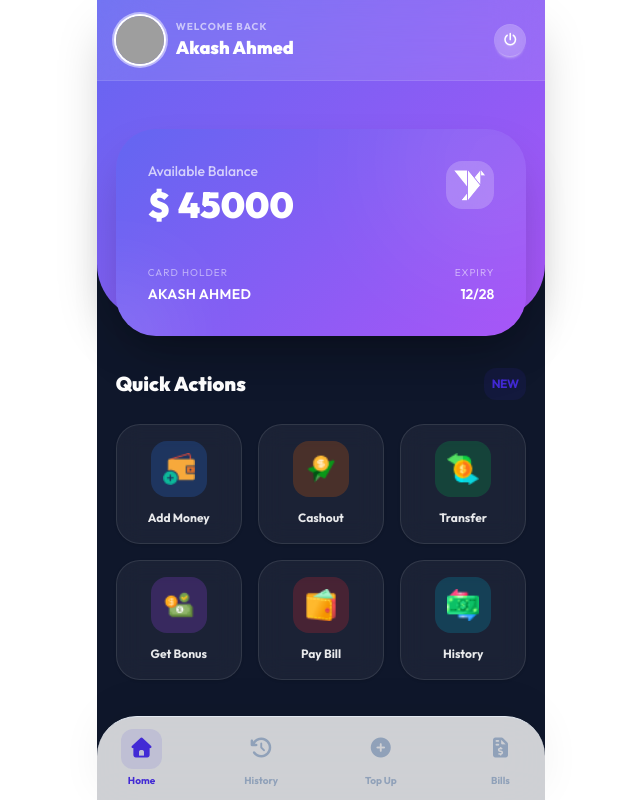
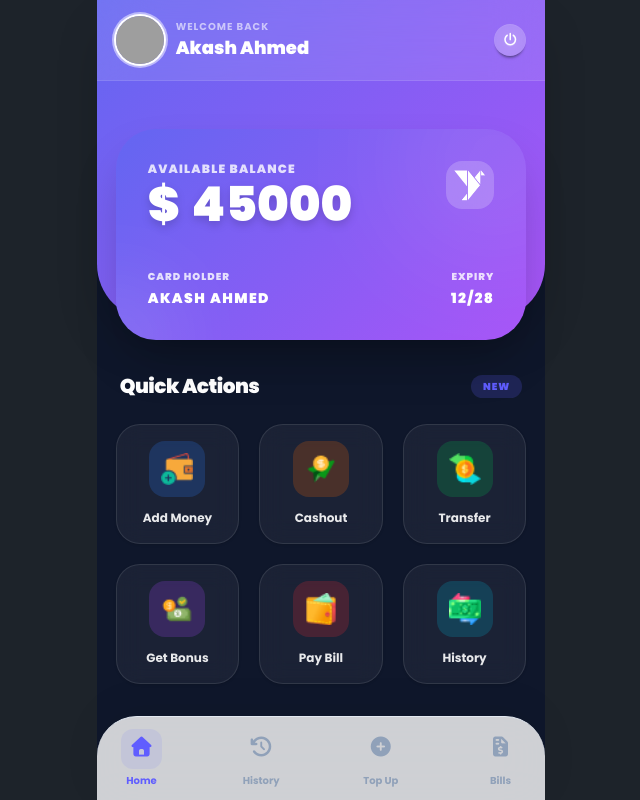
Before and after one commit to Redwanhossain200/payoo-code-redesign, a plain HTML site: page home.html in a window 1280 px wide. Shown: the whole page, without its empty margins (319-959 px from the left). Drawn offline with nearby package versions, Linux system fonts and the light colour scheme; grey boxes are pictures that could not be loaded.

Commit message:
style: update theme to dark, transition font to Poppins, and refine UI component aesthetics

```diff
--- a/home.html
+++ b/home.html
@@ -1,5 +1,5 @@
 <!doctype html>
-<html lang="en" data-theme="light">
+<html lang="en" data-theme="dark">
   <head>
     <meta charset="UTF-8" />
     <meta name="viewport" content="width=device-width, initial-scale=1.0" />
@@ -29,19 +29,19 @@
     <link rel="preconnect" href="https://fonts.googleapis.com" />
     <link rel="preconnect" href="https://fonts.gstatic.com" crossorigin />
     <link
-      href="https://fonts.googleapis.com/css2?family=Outfit:wght@100..900&display=swap"
+      href="https://fonts.googleapis.com/css2?family=Poppins:wght@100..900&display=swap"
       rel="stylesheet"
     />
 
     <style>
       * {
-        font-family: "Outfit", sans-serif;
+        font-family: "Poppins", sans-serif;
       }
       .glass-card {
-        background: rgba(255, 255, 255, 0.7);
-        backdrop-filter: blur(12px);
-        -webkit-backdrop-filter: blur(12px);
-        border: 1px solid rgba(255, 255, 255, 0.3);
+        background: rgba(255, 255, 255, 0.85);
+        backdrop-filter: blur(16px);
+        -webkit-backdrop-filter: blur(16px);
+        border: 1px solid rgba(255, 255, 255, 0.4);
       }
       .premium-gradient {
         background: linear-gradient(135deg, #6366f1 0%, #a855f7 100%);
@@ -96,8 +96,8 @@
           <div class="relative z-10">
             <div class="flex justify-between items-start mb-10">
               <div>
-                <p class="text-white/70 text-sm font-medium mb-1">Available Balance</p>
-                <h2 class="text-4xl font-black text-white flex items-center gap-2">
+                <p class="text-white/80 text-xs font-black uppercase tracking-widest mb-1">Available Balance</p>
+                <h2 class="text-5xl font-black text-white flex items-center gap-3 drop-shadow-lg">
                   $ <span id="balance">45000</span>
                 </h2>
               </div>
@@ -108,24 +108,24 @@
 
             <div class="flex justify-between items-end">
               <div>
-                <p class="text-white/50 text-[10px] uppercase tracking-widest mb-1">Card Holder</p>
-                <p class="text-white font-semibold tracking-wide text-sm">AKASH AHMED</p>
+                <p class="text-white/80 text-[10px] font-black uppercase tracking-widest mb-1">Card Holder</p>
+                <p class="text-white font-black tracking-widest text-sm uppercase">Akash Ahmed</p>
               </div>
               <div class="text-right">
-                <p class="text-white/50 text-[10px] uppercase tracking-widest mb-1">Expiry</p>
-                <p class="text-white font-semibold text-sm">12/28</p>
+                <p class="text-white/80 text-[10px] font-black uppercase tracking-widest mb-1">Expiry</p>
+                <p class="text-white font-black text-sm tracking-widest">12/28</p>
               </div>
             </div>
           </div>
         </div>
 
-        <section class="mb-8">
-          <div class="flex justify-between items-center mb-6">
-            <h2 class="text-xl font-black text-white">Quick Actions</h2>
-            <span class="p-2 bg-primary/10 text-primary rounded-xl text-xs font-bold uppercase tracking-tighter">New</span>
+        <section class="mb-10">
+          <div class="flex justify-between items-center mb-6 px-1">
+            <h2 class="text-xl font-black text-white tracking-tight">Quick Actions</h2>
+            <span class="px-3 py-1 bg-primary/20 text-primary rounded-full text-[10px] font-black uppercase tracking-widest">New</span>
           </div>
 
-          <div class="grid grid-cols-3 gap-4">
+          <div class="grid grid-cols-3 gap-5">
             <button onclick="showOnly('add-money')" class="flex flex-col items-center gap-3 p-4 bg-white/5 backdrop-blur-md border border-white/10 rounded-3xl hover:bg-white/10 transition-all duration-300 group shadow-sm hover:shadow-xl hover:-translate-y-1">
               <div class="w-14 h-14 rounded-2xl bg-blue-500/20 flex items-center justify-center group-hover:scale-110 transition-transform">
                 <img src="./assets/opt-1.png" class="w-8 h-8" alt="">
```
Also changed, not shown: index.html (+4 -4 lines).
